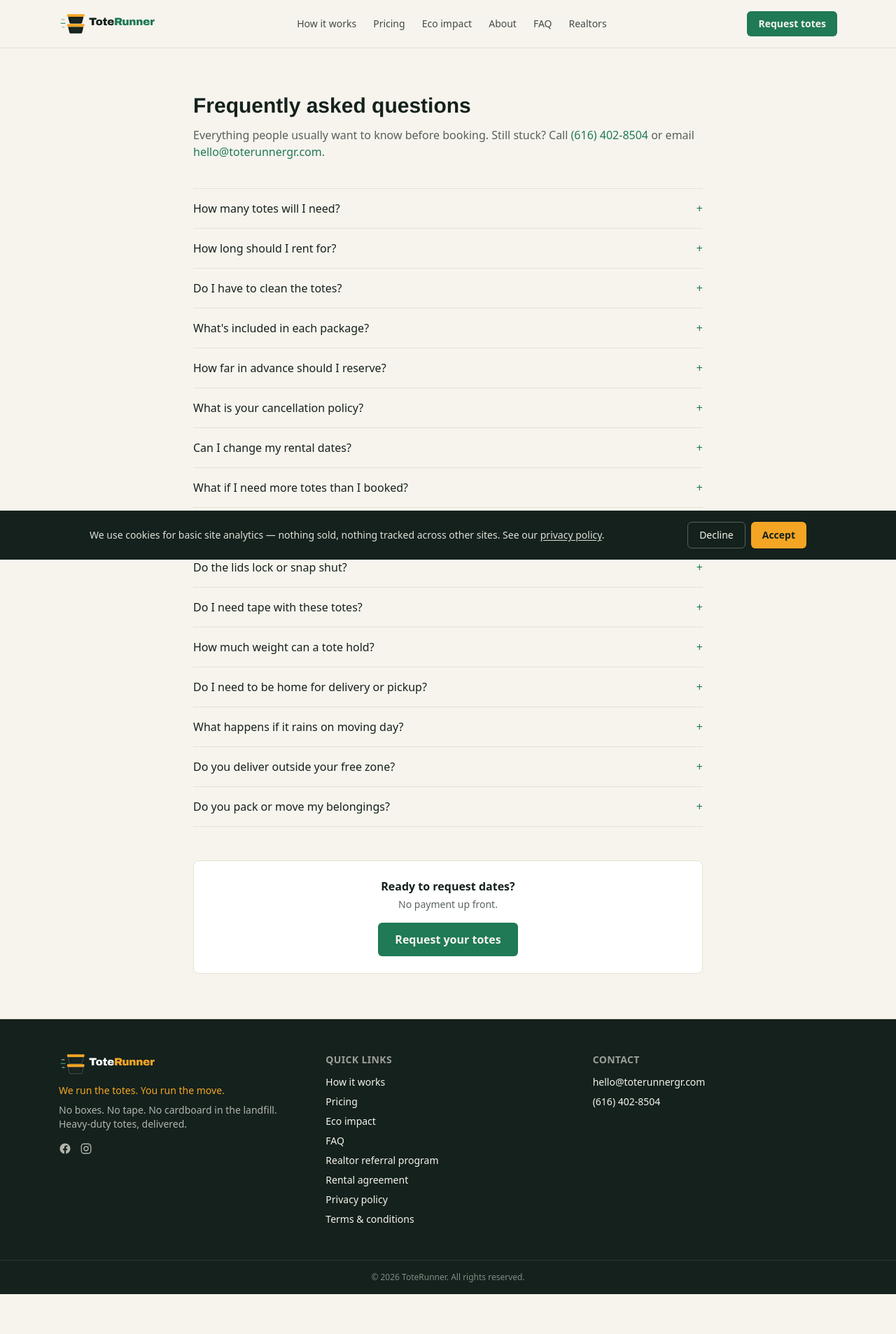
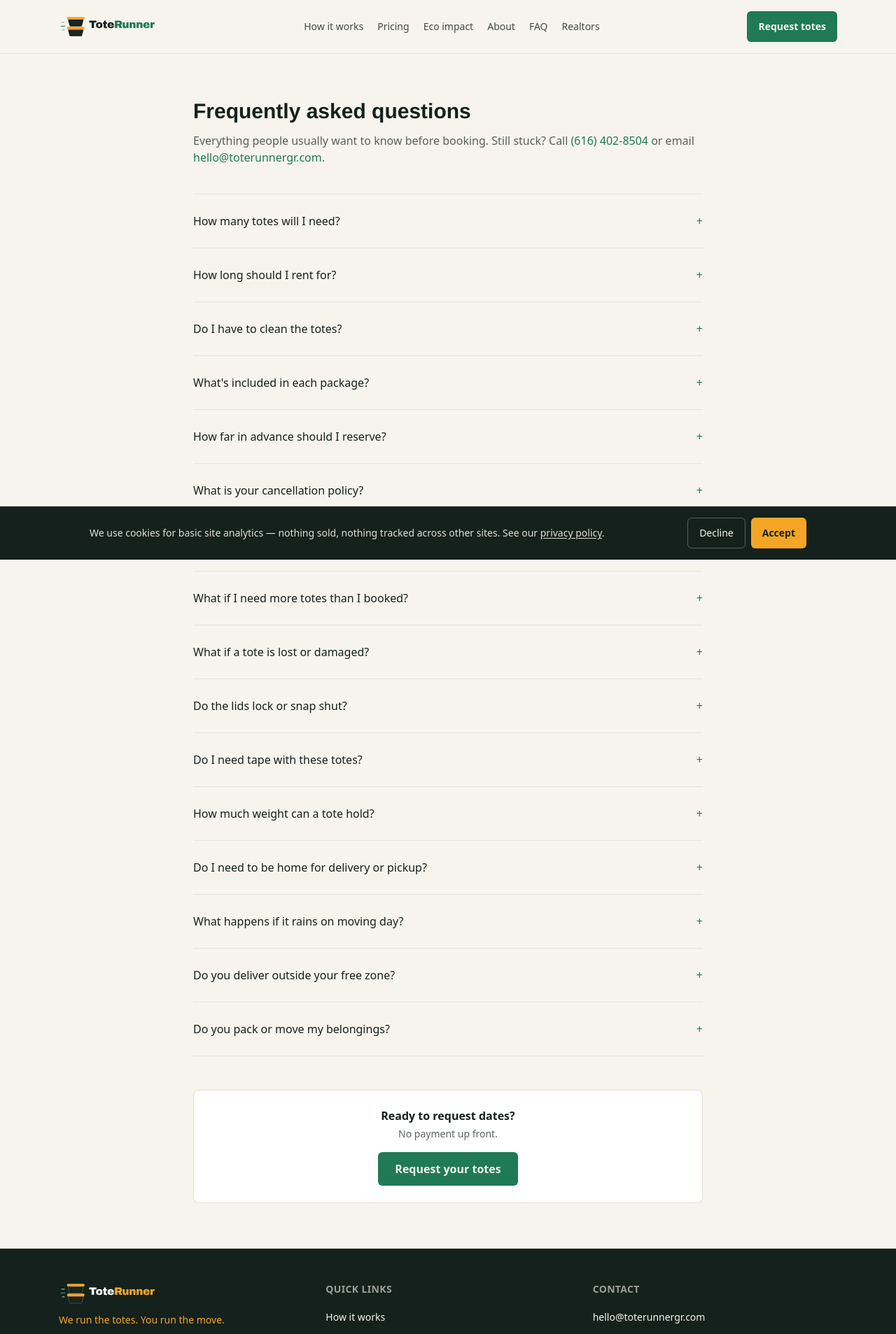
Before and after one commit to mdlandheer-arch/ToteRunner, a Next.js app: page /faq in a window 1280 px wide. Shown: the top 1907 px of the page at 70% size. Before the commit the page ends 1850 px from the top, so only its background shows below. Built offline with nearby package versions, Linux system fonts and the light colour scheme.

Commit message:
Mobile pass: 44px tap targets, 16px inputs on phones
Co-Authored-By: Claude Sonnet 5.5 <noreply@anthropic.com>
Claude-Session: https://claude.ai/code/session_01Gjrf9odeqgVZ8CZChKtt7L

```diff
--- a/app/realtor-referral/page.tsx
+++ b/app/realtor-referral/page.tsx
@@ -221,7 +221,7 @@ export default function RealtorReferralPage() {
           <div className="mt-6 divide-y divide-line border-y border-line">
             {faqs.map((f) => (
               <details key={f.q} className="group py-4">
-                <summary className="flex cursor-pointer list-none items-center justify-between font-medium text-ink">
+                <summary className="flex min-h-11 cursor-pointer list-none items-center justify-between font-medium text-ink">
                   {f.q}
                   <span className="ml-4 text-crate transition-transform group-open:rotate-45">+</span>
                 </summary>
--- a/app/rental-agreement/page.tsx
+++ b/app/rental-agreement/page.tsx
@@ -125,7 +125,7 @@ export default function RentalAgreementPage() {
         <div className="mt-8 space-y-4">
           {sections.map((sec) => (
             <details key={sec.title} open className="group rounded-lg border border-line bg-white/70 p-5">
-              <summary className="flex cursor-pointer list-none items-center gap-3 font-bold text-ink">
+              <summary className="flex min-h-11 cursor-pointer list-none items-center gap-3 font-bold text-ink">
                 <span aria-hidden="true" className="text-xl">{sec.icon}</span>
                 {sec.title}
                 <span className="ml-auto text-crate transition-transform group-open:rotate-45">+</span>
--- a/components/CookieConsent.tsx
+++ b/components/CookieConsent.tsx
@@ -62,13 +62,13 @@ export default function CookieConsent() {
             <div className="flex shrink-0 gap-2">
               <button
                 onClick={() => choose("denied")}
-                className="rounded-md border border-paper/30 px-4 py-2 text-sm font-medium text-paper hover:bg-paper/10"
+                className="min-h-11 rounded-md border border-paper/30 px-4 py-2 text-sm font-medium text-paper hover:bg-paper/10"
               >
                 Decline
               </button>
               <button
                 onClick={() => choose("granted")}
-                className="rounded-md bg-safety px-4 py-2 text-sm font-semibold text-ink hover:brightness-95"
+                className="min-h-11 rounded-md bg-safety px-4 py-2 text-sm font-semibold text-ink hover:brightness-95"
               >
                 Accept
               </button>
--- a/components/FAQ.tsx
+++ b/components/FAQ.tsx
@@ -7,7 +7,7 @@ export default function FAQ() {
       <FAQSchema faqs={faqs} />
       {faqs.map((f) => (
         <details key={f.q} className="group py-4">
-          <summary className="flex cursor-pointer list-none items-center justify-between font-medium text-ink">
+          <summary className="flex min-h-11 cursor-pointer list-none items-center justify-between font-medium text-ink">
             {f.q}
             <span className="ml-4 text-crate transition-transform group-open:rotate-45">+</span>
           </summary>
--- a/components/Footer.tsx
+++ b/components/Footer.tsx
@@ -38,19 +38,19 @@ export default function Footer() {
           <p className="mt-2 text-sm text-paper/70">
             No boxes. No tape. No cardboard in the landfill. Heavy-duty totes, delivered.
           </p>
-          <div className="mt-4 flex gap-3">
+          <div className="-ml-3 mt-2 flex">
             {facebook && (
-              <a href={facebook} target="_blank" rel="noopener noreferrer" aria-label="Facebook" className="text-paper/70 hover:text-paper">
+              <a href={facebook} target="_blank" rel="noopener noreferrer" aria-label="Facebook" className="inline-flex h-11 w-11 items-center justify-center text-paper/70 hover:text-paper">
                 <FacebookIcon />
               </a>
             )}
             {instagram && (
-              <a href={instagram} target="_blank" rel="noopener noreferrer" aria-label="Instagram" className="text-paper/70 hover:text-paper">
+              <a href={instagram} target="_blank" rel="noopener noreferrer" aria-label="Instagram" className="inline-flex h-11 w-11 items-center justify-center text-paper/70 hover:text-paper">
                 <InstagramIcon />
               </a>
             )}
             {tiktok && (
-              <a href={tiktok} target="_blank" rel="noopener noreferrer" aria-label="TikTok" className="text-paper/70 hover:text-paper">
+              <a href={tiktok} target="_blank" rel="noopener noreferrer" aria-label="TikTok" className="inline-flex h-11 w-11 items-center justify-center text-paper/70 hover:text-paper">
                 <TikTokIcon />
               </a>
             )}
@@ -58,22 +58,22 @@ export default function Footer() {
         </div>
         <div>
           <p className="text-sm font-semibold uppercase tracking-wide text-paper/60">Quick links</p>
-          <ul className="mt-3 space-y-2 text-sm">
-            <li><a href="/#how-it-works" className="hover:underline">How it works</a></li>
-            <li><a href="/#pricing" className="hover:underline">Pricing</a></li>
-            <li><a href="/#eco" className="hover:underline">Eco impact</a></li>
-            <li><Link href="/faq" className="hover:underline">FAQ</Link></li>
-            <li><Link href="/realtor-referral" className="hover:underline">Realtor referral program</Link></li>
-            <li><Link href="/rental-agreement" className="hover:underline">Rental agreement</Link></li>
-            <li><Link href="/privacy" className="hover:underline">Privacy policy</Link></li>
-            <li><Link href="/terms" className="hover:underline">Terms & conditions</Link></li>
+          <ul className="mt-2 text-sm">
+            <li><a href="/#how-it-works" className="inline-block py-3 hover:underline">How it works</a></li>
+            <li><a href="/#pricing" className="inline-block py-3 hover:underline">Pricing</a></li>
+            <li><a href="/#eco" className="inline-block py-3 hover:underline">Eco impact</a></li>
+            <li><Link href="/faq" className="inline-block py-3 hover:underline">FAQ</Link></li>
+            <li><Link href="/realtor-referral" className="inline-block py-3 hover:underline">Realtor referral program</Link></li>
+            <li><Link href="/rental-agreement" className="inline-block py-3 hover:underline">Rental agreement</Link></li>
+            <li><Link href="/privacy" className="inline-block py-3 hover:underline">Privacy policy</Link></li>
+            <li><Link href="/terms" className="inline-block py-3 hover:underline">Terms & conditions</Link></li>
           </ul>
         </div>
         <div>
           <p className="text-sm font-semibold uppercase tracking-wide text-paper/60">Contact</p>
-          <ul className="mt-3 space-y-2 text-sm">
-            <li><a href={`mailto:${siteConfig.email}`} className="hover:underline">{siteConfig.email}</a></li>
-            <li><a href={`tel:${siteConfig.phone.replace(/[^0-9+]/g, "")}`} className="hover:underline">{siteConfig.phone}</a></li>
+          <ul className="mt-2 text-sm">
+            <li><a href={`mailto:${siteConfig.email}`} className="inline-block py-3 hover:underline">{siteConfig.email}</a></li>
+            <li><a href={`tel:${siteConfig.phone.replace(/[^0-9+]/g, "")}`} className="inline-block py-3 hover:underline">{siteConfig.phone}</a></li>
           </ul>
         </div>
       </div>
--- a/components/Header.tsx
+++ b/components/Header.tsx
@@ -6,20 +6,20 @@ export default function Header() {
   return (
     <header className="sticky top-0 z-40 border-b border-line bg-paper">
       <div className="mx-auto flex max-w-6xl items-center justify-between gap-4 px-5 py-4">
-        <Link href="/" className="shrink-0" aria-label="ToteRunner home">
+        <Link href="/" className="flex min-h-11 shrink-0 items-center" aria-label="ToteRunner home">
           <Logo />
         </Link>
 
-        <nav className="hidden gap-6 text-sm font-medium text-ink/80 md:flex">
-          <a href="/#how-it-works" className="hover:text-crate">How it works</a>
-          <a href="/#pricing" className="hover:text-crate">Pricing</a>
-          <a href="/#eco" className="hover:text-crate">Eco impact</a>
-          <a href="/#about" className="hover:text-crate">About</a>
-          <Link href="/faq" className="hover:text-crate">FAQ</Link>
-          <Link href="/realtor-referral" className="hover:text-crate">Realtors</Link>
+        <nav className="hidden gap-5 text-sm font-medium text-ink/80 md:flex">
+          <a href="/#how-it-works" className="inline-flex min-h-11 items-center hover:text-crate">How it works</a>
+          <a href="/#pricing" className="inline-flex min-h-11 items-center hover:text-crate">Pricing</a>
+          <a href="/#eco" className="inline-flex min-h-11 items-center hover:text-crate">Eco impact</a>
+          <a href="/#about" className="inline-flex min-h-11 items-center hover:text-crate">About</a>
+          <Link href="/faq" className="inline-flex min-h-11 items-center hover:text-crate">FAQ</Link>
+          <Link href="/realtor-referral" className="inline-flex min-h-11 items-center hover:text-crate">Realtors</Link>
         </nav>
 
-        <ReserveButton className="shrink-0 rounded-md bg-crate px-4 py-2 text-sm font-semibold text-paper hover:bg-crate-dark" />
+        <ReserveButton className="inline-flex min-h-11 shrink-0 items-center rounded-md bg-crate px-4 py-2 text-sm font-semibold text-paper hover:bg-crate-dark" />
       </div>
     </header>
   );
--- a/components/Pricing.tsx
+++ b/components/Pricing.tsx
@@ -45,7 +45,7 @@ export default function Pricing() {
                 </ul>
                 <a
                   href={`#booking`}
-                  className="mt-5 block rounded-md bg-crate px-4 py-2 text-center text-sm font-semibold text-paper hover:bg-crate-dark"
+                  className="mt-5 flex min-h-11 items-center justify-center rounded-md bg-crate px-4 py-2 text-center text-sm font-semibold text-paper hover:bg-crate-dark"
                 >
                   Request this package
                 </a>
--- a/components/ToteCalculator.tsx
+++ b/components/ToteCalculator.tsx
@@ -25,7 +25,7 @@ export default function ToteCalculator() {
           <button
             key={opt.label}
             onClick={() => setSelected(i)}
-            className={`rounded-full border px-4 py-1.5 text-sm font-medium transition-colors ${
+            className={`min-h-11 rounded-full border px-4 py-1.5 text-sm font-medium transition-colors ${
               i === selected
                 ? "border-crate bg-crate text-paper"
                 : "border-line text-ink/70 hover:border-crate/50"
@@ -46,7 +46,7 @@ export default function ToteCalculator() {
         </p>
         <a
           href="#booking"
-          className="mt-4 inline-block rounded-md bg-crate px-5 py-2 text-sm font-semibold text-paper hover:bg-crate-dark"
+          className="mt-4 inline-flex min-h-11 items-center rounded-md bg-crate px-5 py-2 text-sm font-semibold text-paper hover:bg-crate-dark"
         >
           Request this package
         </a>
```
Also changed, not shown: components/BookingForm.tsx (+7 -6 lines), components/ServiceAreaChecker.tsx (+4 -4 lines).
